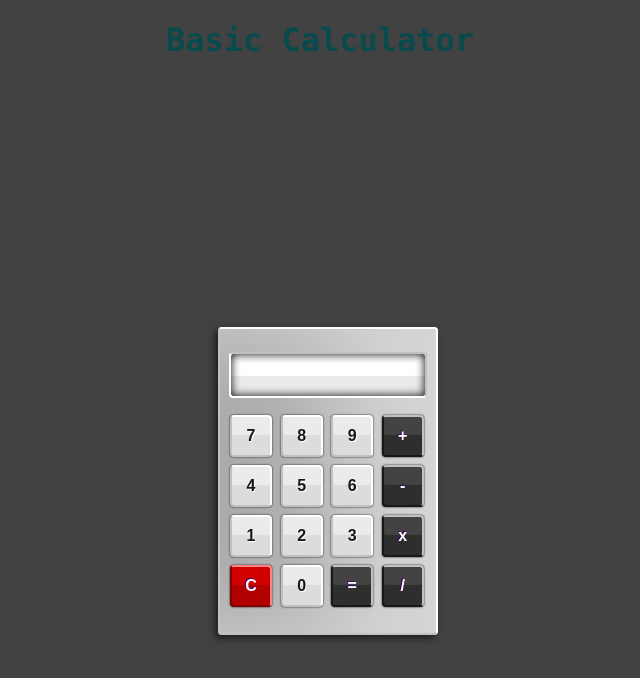
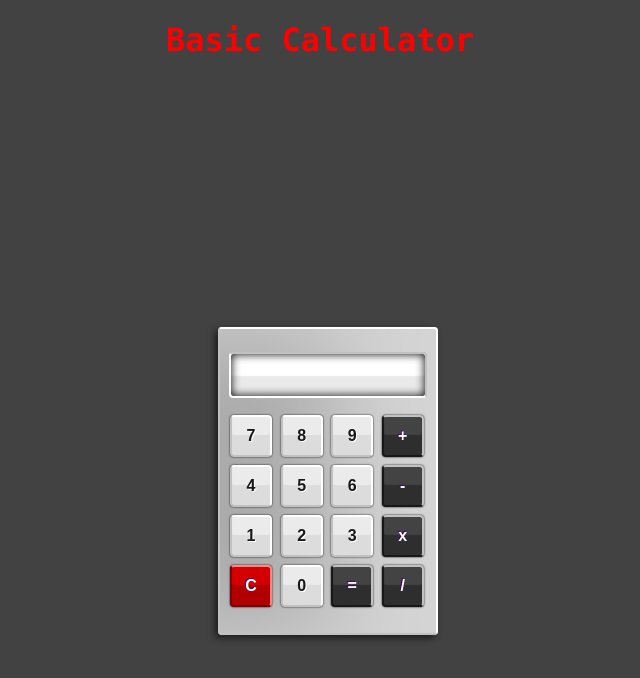
Before and after one commit to shruti960960/SimpleCalculator, a plain HTML site: page index.html in a window 1280 px wide. Shown: the whole page, without its empty margins (320-960 px from the left). Drawn offline with Linux system fonts and the light colour scheme.

Commit message:
Update index.html

```diff
--- a/index.html
+++ b/index.html
@@ -7,7 +7,7 @@
     <link rel="stylesheet" href="style.css" />
   </head>
   <body>
-	  <h1 style="text-align: center; font-family: 'Lucida Console', 'Courier New', monospace; color:#094a4d">Basic Calculator</h1>
+	  <h1 style="text-align: center; font-family: 'Lucida Console', 'Courier New', monospace; color:red">Basic Calculator</h1>
   <div class="container">
 	<fieldset id="container">
 		<form name="calculator">
```
